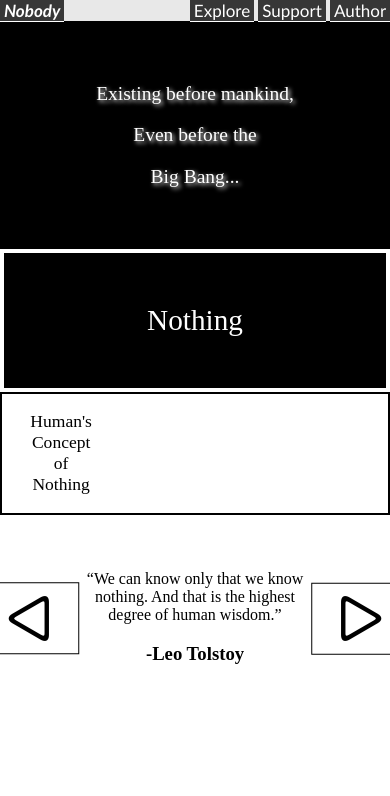
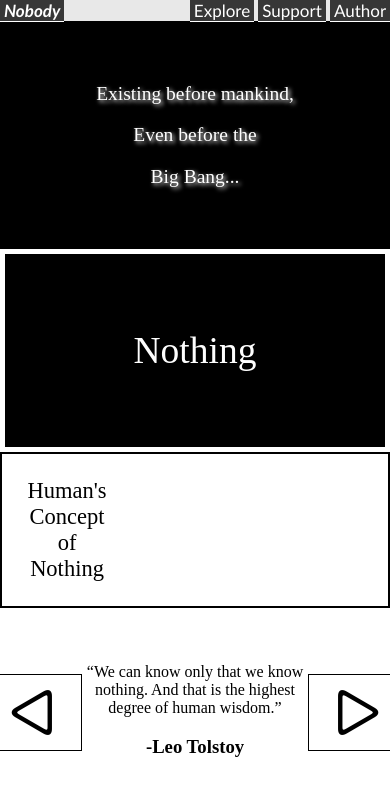
Before and after one commit to evolentDelight/Nothing, a Gatsby app: page / in a window 390 px wide. Shown: the top 796 px of the page. Built offline with nearby package versions, Linux system fonts and the light colour scheme.

Commit message:
Responsive box model

```diff
--- a/src/components/MainContent.css
+++ b/src/components/MainContent.css
@@ -3,12 +3,12 @@
 .container-main{
   text-align: center;
   background-color: black;
-  border: 1.25vw solid white;
+  border: clamp(5px, 1.25vw, 10px) solid white;
 
   color: white;
-  font-size: 7.5vw;
+  font-size: clamp(37.5px, 7.5vw, 87.75px);
 
-  padding: 5.5vw;
+  padding: clamp(37.5px, 5.5vw, 62.5px);
 }
 
 .reveal{
--- a/src/components/Quotes.css
+++ b/src/components/Quotes.css
@@ -1,9 +1,14 @@
 .leftarrow, .rightarrow{
-  padding: 0 2.5vw;
+  padding: 0 clamp(12.5px, 2.5vw, 22.5px);
+
+  transition: 0.1s ease-in-out;
 }
 
 .leftarrow:hover, .rightarrow:hover{
   cursor: pointer;
+
+  box-shadow: 0 0 10px gray;
+  text-shadow: 0 0 1px black;
 }
 
 .leftarrow{
--- a/src/components/Topic.css
+++ b/src/components/Topic.css
@@ -7,7 +7,9 @@
 
 .text{
   flex-grow: 1;
-  font-size: 4.5vw;
+  font-size: clamp(22.5px, 4.5vw, 50px);
+
+  align-self: center;
 }
 
 .model{
@@ -17,8 +19,8 @@
 
 .box{
   border: 0.5px solid;
-  margin: 5vw 5vw 5vw 0;
-  padding: 10vw 2.5vw;
+  margin: clamp(25px, 5vw, 55px) clamp(25px, 5vw, 55px) clamp(25px, 5vw, 55px) 0;
+  padding: clamp(50px, 10vw, 125px) clamp(12.5px, 2.5vw, 30px);
 
   box-shadow: 3px 2px 8px;
 }
```
